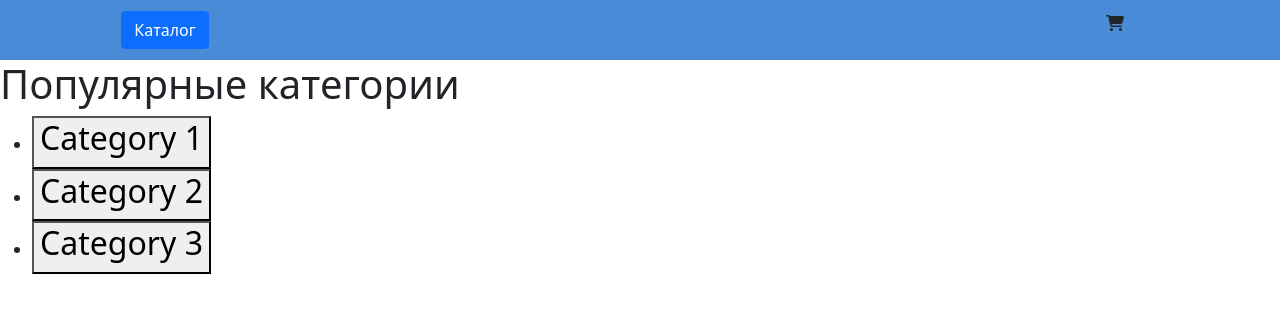
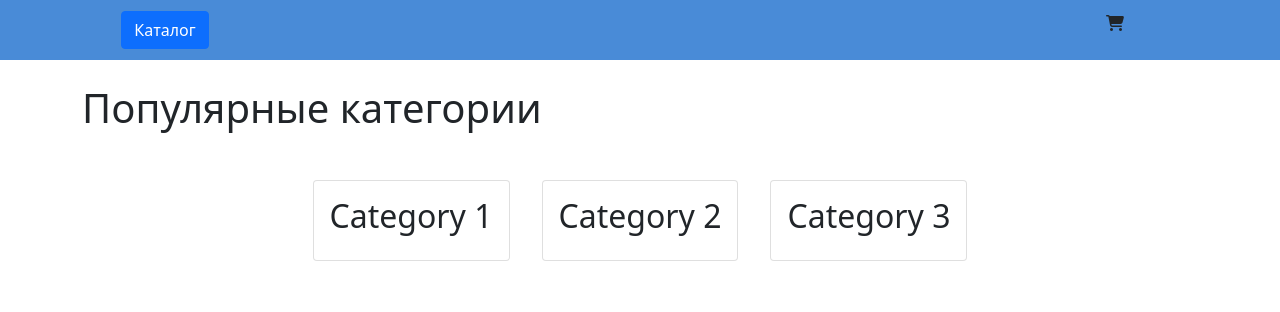
Before and after one commit to lelonov23/market-place, a React (Create React App) app: page / in a window 1280 px wide. Shown: the top 312 px of the page. Built offline with nearby package versions, Linux system fonts and the light colour scheme.

Commit message:
add basic styling for homepage and category cards

```diff
--- a/src/App.tsx
+++ b/src/App.tsx
@@ -12,6 +12,8 @@ import HomePage from "./components/routes/HomePage";
 import categories from "./content.json";
 import products from "./items.json";
 
+import { Container } from "react-bootstrap";
+
 const App: React.FC = observer(() => {
   React.useEffect(() => {
     Store.setCategories(categories);
@@ -21,9 +23,11 @@ const App: React.FC = observer(() => {
   return (
     <div className="App">
       <Header />
-      <Routes>
-        <Route path="/" element={<HomePage />} />
-      </Routes>
+      <Container>
+        <Routes>
+          <Route path="/" element={<HomePage />} />
+        </Routes>
+      </Container>
     </div>
   );
 });
--- /dev/null
+++ b/src/components/CategoryItem.module.css
@@ -0,0 +1,3 @@
+.category {
+  padding: 1rem;
+}
--- a/src/components/CategoryItem.tsx
+++ b/src/components/CategoryItem.tsx
@@ -1,6 +1,8 @@
 import React from "react";
 import { Category } from "../store/Store";
 import { observer } from "mobx-react";
+import { Card } from "react-bootstrap";
+import styles from "./CategoryItem.module.css";
 
 interface CategoryItemProps {
   category: Category;
@@ -8,11 +10,9 @@ interface CategoryItemProps {
 
 const CategoryItem: React.FC<CategoryItemProps> = observer(({ category }) => {
   return (
-    <div>
-      <button>
-        <h2>{category.name}</h2>
-      </button>
-    </div>
+    <Card className={styles.category}>
+      <h2>{category.name}</h2>
+    </Card>
   );
 });
 
--- a/src/components/layout/Header.module.css
+++ b/src/components/layout/Header.module.css
@@ -2,4 +2,5 @@
   background-color: rgb(73, 139, 215);
   padding: 0.7rem 0;
   display: flex;
+  margin-bottom: 1.5rem;
 }
--- /dev/null
+++ b/src/components/routes/HomePage.module.css
@@ -0,0 +1,12 @@
+.categoryList {
+  display: flex;
+  flex-wrap: wrap;
+  list-style-type: none;
+  padding: 0;
+  justify-content: center;
+  margin-top: 2rem;
+}
+
+.categoryItem {
+  margin: 1rem;
+}
--- a/src/components/routes/HomePage.tsx
+++ b/src/components/routes/HomePage.tsx
@@ -4,14 +4,16 @@ import { observer } from "mobx-react";
 import { Store } from "../../store/Store";
 import CategoryItem from "../CategoryItem";
 
+import styles from "./HomePage.module.css";
+
 const HomePage: React.FC = observer(() => {
   return (
     <div>
       <h1>Популярные категории</h1>
-      <ul>
+      <ul className={styles.categoryList}>
         {Store.mainCategories.map((category) => {
           return (
-            <li key={category.id}>
+            <li className={styles.categoryItem} key={category.id}>
               <CategoryItem category={category} />
             </li>
           );
--- a/src/css.d.ts
+++ /dev/null
@@ -1,4 +0,0 @@
-declare module "*.module.css" {
-    const styles: { [className: string]: string }
-    export * from styles
-}
```
